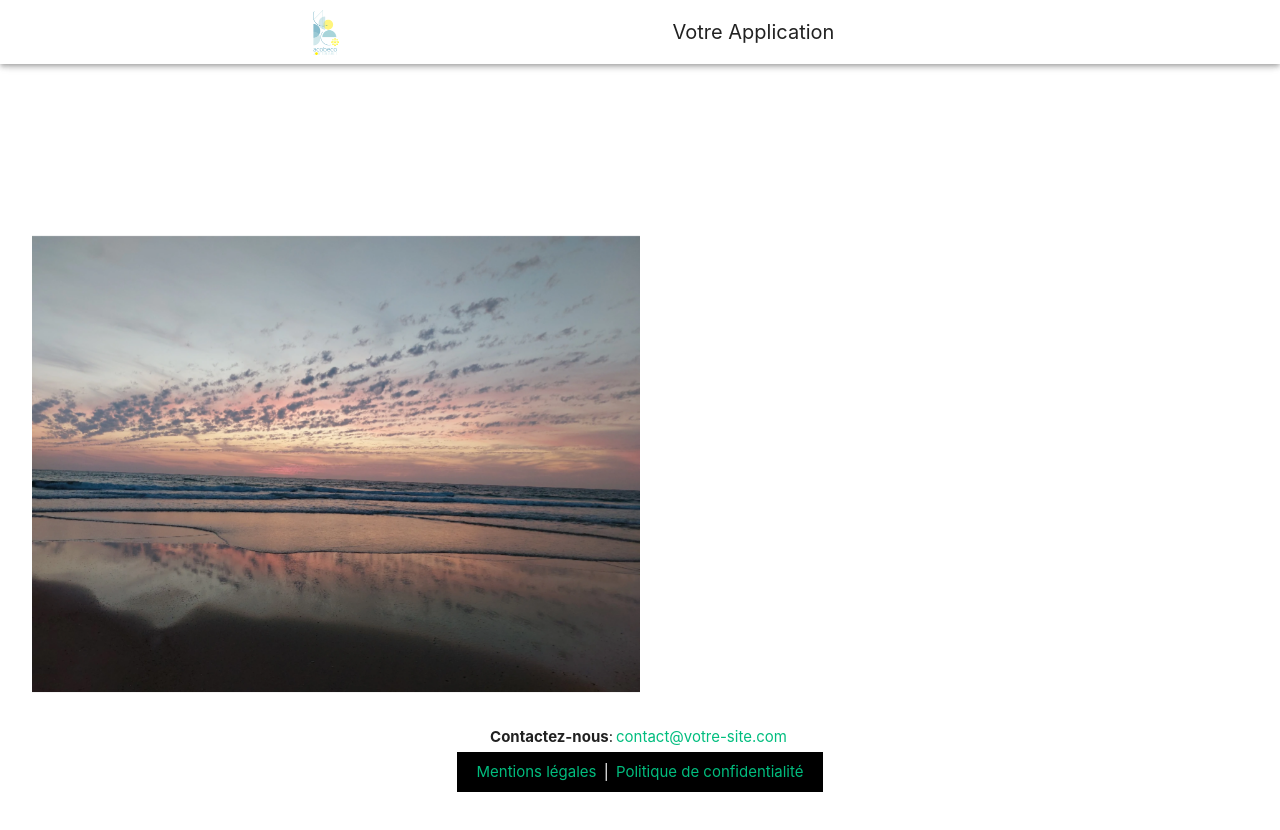
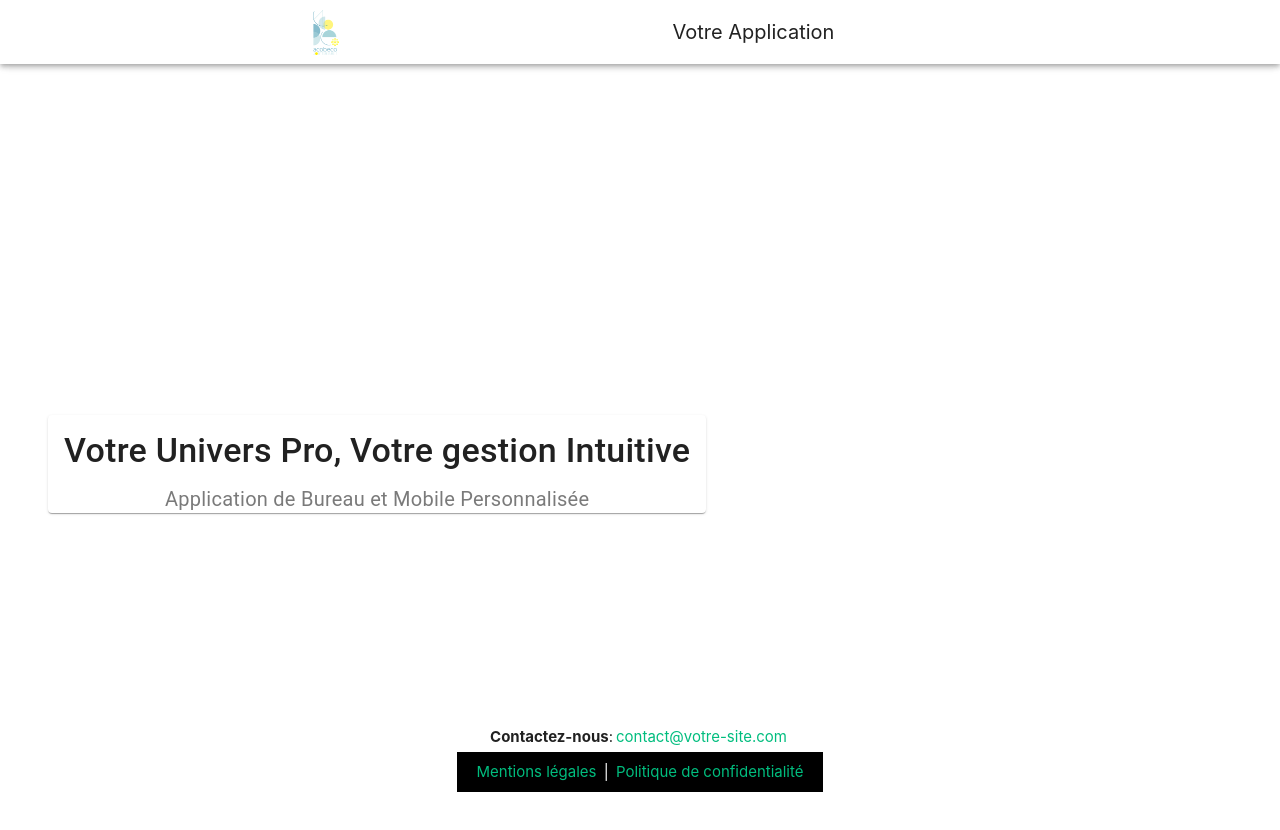
Before and after one commit to JIJOU64/NabV1, a Vue app in the folder NabVueFront/: page / in a window 1280 px wide. Shown: the top 830 px of the page. Built offline with nearby package versions, Linux system fonts and the light colour scheme.

Commit message:
WIP App.vue

```diff
--- a/NabVueFront/src/views/HomeView.vue
+++ b/NabVueFront/src/views/HomeView.vue
@@ -1,3 +1,21 @@
+<template>
+  <v-main app fluid>
+    <!-- Ajout de la classe d-flex pour utiliser flexbox, justify-center pour centrer horizontalement, et align-center pour centrer verticalement -->
+    <v-container fluid class="d-flex justify-center align-center" style="min-height: 100vh;">
+      <v-card>
+        <v-card-title class="text-h4 white--text text-center">
+          Votre Univers Pro, Votre gestion Intuitive
+        </v-card-title>
+        <v-card-subtitle class="text-h6 white--text text-center">
+          Application de Bureau et Mobile Personnalisée
+        </v-card-subtitle>
+      </v-card>
+    </v-container>
+  </v-main>
+</template>
+
+
+<!--
 <template>
   <v-main app fluid>
     <div
@@ -16,7 +34,7 @@
 
 
 
-<!--<template>
+<template>
   <v-main app
     fluid
     class="d-flex align-center justify-center"
@@ -41,28 +59,7 @@
 </template>
 
 
-<template>
-  <v-main app fluid>
-
-    <v-card
-      class="d-flex justify-center align-center"
-      :style="{
-        backgroundImage: 'url(' + imageUrl + ')',
-        backgroundSize: 'cover',
-        backgroundPosition: 'center',
-        height: '100vh',
-        width: '100%'  // S'assure que la carte prend toute la largeur
-      }"
-    >
-      <v-card-title class="text-h4 white--text text-center">
-        Votre Univers Pro, Votre gestion Intuitive
-      </v-card-title>
-      <v-card-subtitle class="text-h6 text-white text-center">
-        Application de Bureau et Mobile Personnalisée
-      </v-card-subtitle>
-    </v-card>
-  </v-main>
-</template>-->
+-->
 
 <script setup>
 // L'URL de l'image
```
